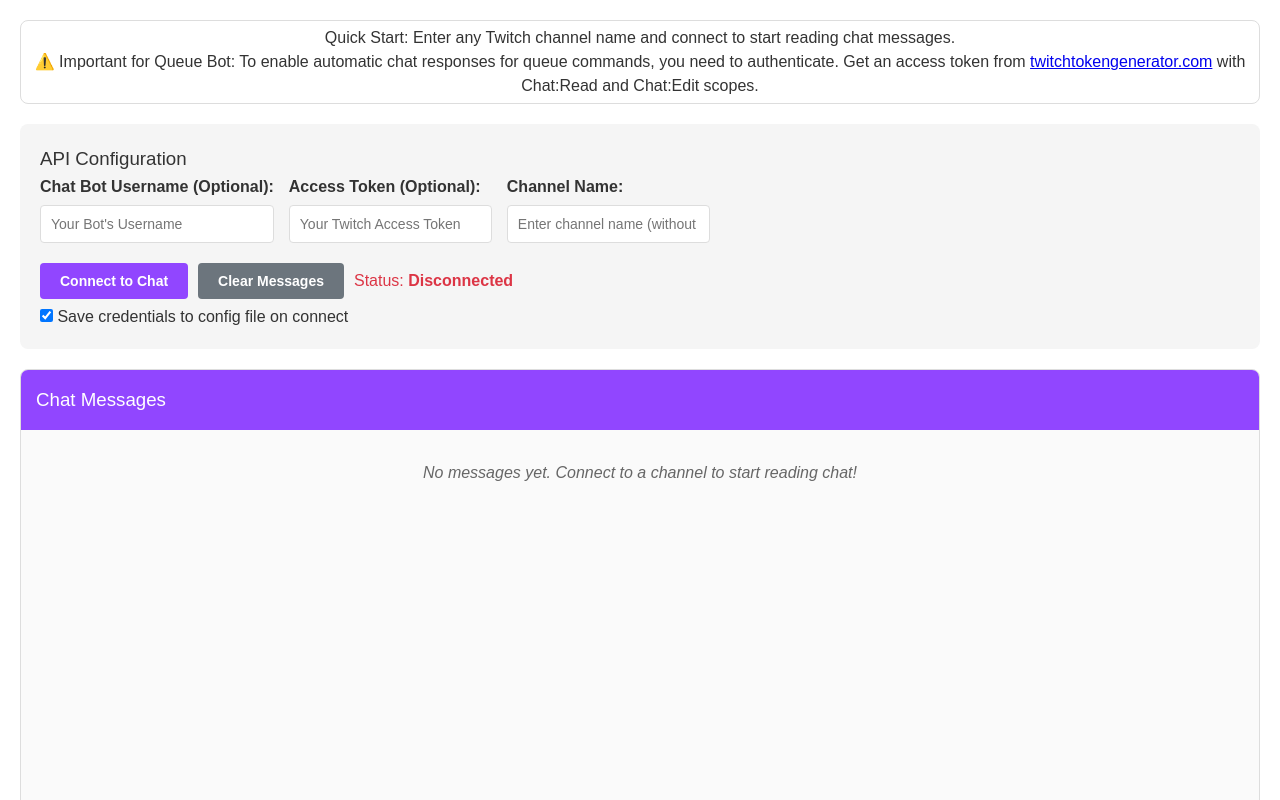
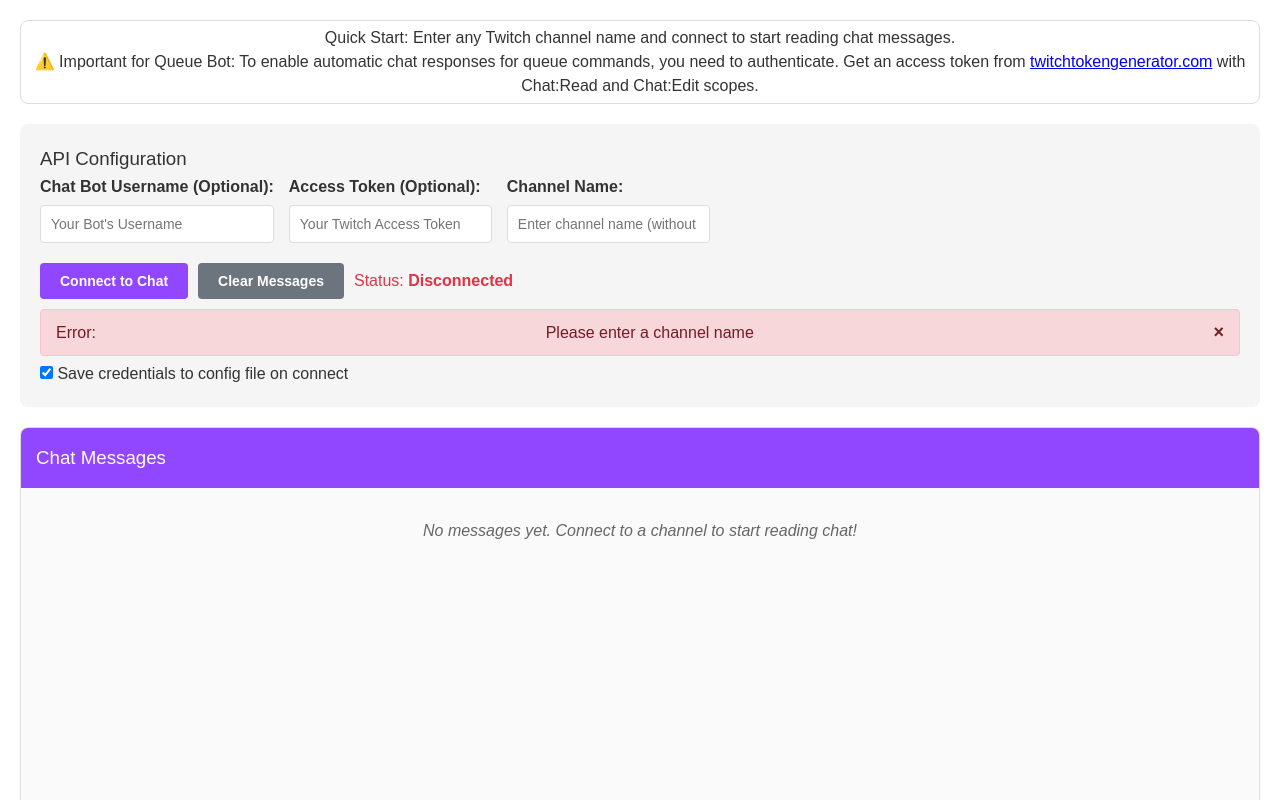
Before and after one commit to master117/TransparencyIssueDemo, a React (Vite) app in the folder src/renderer/: page / in a window 1280 px wide. Both pictures are taken after a click on the button "Connect to Chat". Shown: the top 800 px of the page. Built offline with nearby package versions, Linux system fonts and the light colour scheme.

Commit message:
Fixed Errors, don't use alerts folks!

```diff
--- a/src/renderer/src/assets/twitch-chat.module.scss
+++ b/src/renderer/src/assets/twitch-chat.module.scss
@@ -278,3 +278,31 @@
 .configOptions {
     margin-top: 5px;
 }
+
+.errorMessage {
+    background-color: #f8d7da;
+    border: 1px solid #f5c6cb;
+    color: #721c24;
+    padding: 10px 15px;
+    border-radius: 4px;
+    margin-top: 10px;
+    display: flex;
+    align-items: center;
+    justify-content: space-between;
+
+    .closeErrorBtn {
+        background: none;
+        border: none;
+        color: #721c24;
+        font-size: 18px;
+        font-weight: bold;
+        cursor: pointer;
+        padding: 0;
+        margin-left: 10px;
+        line-height: 1;
+
+        &:hover {
+            color: #491217;
+        }
+    }
+}
--- a/src/renderer/src/components/TwitchChat.tsx
+++ b/src/renderer/src/components/TwitchChat.tsx
@@ -23,6 +23,7 @@ const TwitchChat: React.FC = () => {
     const [connectionStatus, setConnectionStatus] = useState<string>("Disconnected");
     const [saveCredentials, setSaveCredentials] = useState(true);
     const [queueSettings, setQueueSettings] = useState<QueueSettings | undefined>(undefined);
+    const [errorMessage, setErrorMessage] = useState<string>("");
     const messagesEndRef = useRef<HTMLDivElement>(null);
 
     // Queue management
@@ -112,8 +113,11 @@ const TwitchChat: React.FC = () => {
     }, [messages]);
 
     const connectToTwitch = async (): Promise<void> => {
+        // Clear any previous error messages
+        setErrorMessage("");
+
         if (!channel.trim()) {
-            alert("Please enter a channel name");
+            setErrorMessage("Please enter a channel name");
             return;
         }
 
@@ -197,6 +201,7 @@ const TwitchChat: React.FC = () => {
 
             twitchClient.on("connected", async () => {
                 setIsConnected(true);
+                setErrorMessage(""); // Clear any previous errors on successful connection
                 if (botUsername && botUsername.trim() && accessToken && accessToken.trim()) {
                     setConnectionStatus("Connected and authenticated (can send messages)");
                 } else {
@@ -229,9 +234,11 @@ const TwitchChat: React.FC = () => {
             // Add error handling
             twitchClient.on("notice", (_, msgid) => {
                 if (msgid === "msg_channel_suspended") {
-                    alert("Channel is suspended");
+                    setErrorMessage("Channel is suspended");
+                    setConnectionStatus("Disconnected - Channel suspended");
                 } else if (msgid === "no_permission") {
-                    alert("No permission to access this channel");
+                    setErrorMessage("No permission to access this channel");
+                    setConnectionStatus("Disconnected - No permission");
                 }
             });
 
@@ -253,15 +260,15 @@ const TwitchChat: React.FC = () => {
 
             // More specific error messages
             if (errorMessage.includes("Login authentication failed")) {
-                alert("Authentication failed. Please check your access token and try again.");
+                setErrorMessage("Authentication failed. Please check your access token and try again.");
             } else if (errorMessage.includes("No response from Twitch")) {
-                alert("No response from Twitch. Please check your internet connection.");
+                setErrorMessage("No response from Twitch. Please check your internet connection.");
             } else if (errorMessage.includes("Connection closed")) {
-                alert("Connection was closed. Please try again.");
+                setErrorMessage("Connection was closed. Please try again.");
             } else if (errorMessage.includes("timeout")) {
-                alert("Connection timeout. Please check your internet connection and try again.");
+                setErrorMessage("Connection timeout. Please check your internet connection and try again.");
             } else {
-                alert(`Connection error: ${errorMessage}`);
+                setErrorMessage(`Connection error: ${errorMessage}`);
             }
         }
     };
@@ -368,6 +375,15 @@ const TwitchChat: React.FC = () => {
                     </div>
                 </div>
 
+                {errorMessage && (
+                    <div className={styles.errorMessage}>
+                        <strong>Error:</strong> {errorMessage}
+                        <button onClick={() => setErrorMessage("")} className={styles.closeErrorBtn}>
+                            ×
+                        </button>
+                    </div>
+                )}
+
                 <div className={styles.configOptions}>
                     <label>
                         <input type="checkbox" checked={saveCredentials} onChange={(e) => handleSaveCredentialsChange(e.target.checked)} /> Save
```
